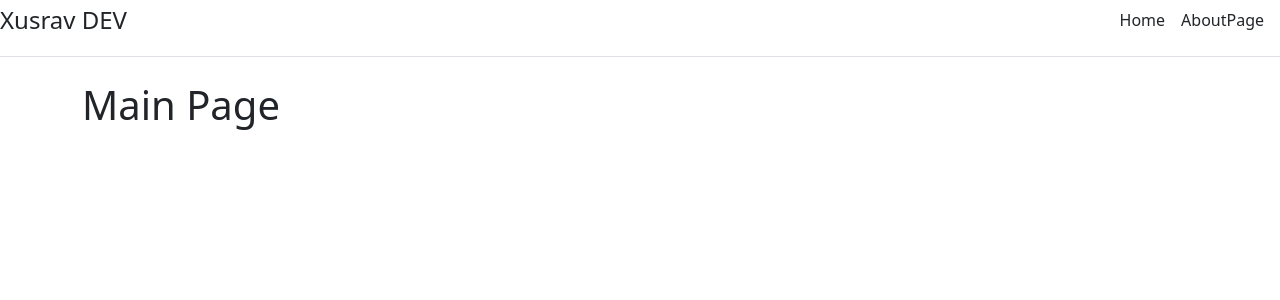
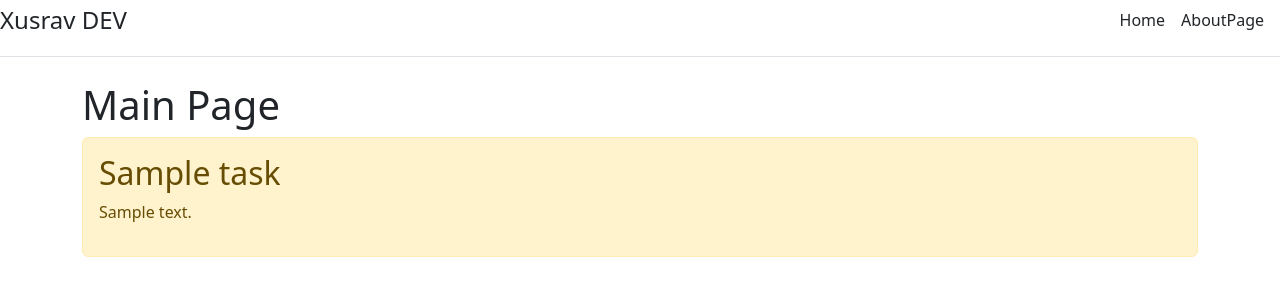
Before and after one commit to xusraw1/TASK-APP-Django, a Django app: template blog/templates/blog/homepage.html in a window 1280 px wide. Shown: the top 300 px of the page. Run offline with Django 4.2, Linux system fonts and the light colour scheme; the template is opened without the code that fills it: most values are stand-ins (such as "Sample title", 1, 10 or a date in 2020).

Commit message:
Modifided views.py in blog app and we change homepage.html for view all tasks in brawser when user open main page

```diff
--- a/blog/templates/blog/homepage.html
+++ b/blog/templates/blog/homepage.html
@@ -1,5 +1,11 @@
 {% extends 'blog/base.html' %}
-{% block title %}About{% endblock %}
+{% block title %}{{ title }}{% endblock %}
 {% block content %}
     <h1>Main Page</h1>
+    {% for task in tasks %}
+        <div class="alert alert-warning mt-2">
+            <h2>{{ task.title }}</h2>
+            <p>{{ task.text }}</p>
+        </div>
+    {% endfor %}
 {% endblock %}
--- a/blog/views.py
+++ b/blog/views.py
@@ -1,10 +1,10 @@
 from django.shortcuts import render
+from .models import Task
 
 
-# Create your views here.
-
 def index(request):
-    return render(request, 'blog/homepage.html')
+    tasks = Task.objects.all()
+    return render(request, 'blog/homepage.html', {'title': 'Main page Site', 'tasks': tasks})
 
 
 def about(request):
```
Also changed, not shown: db.sqlite3.
